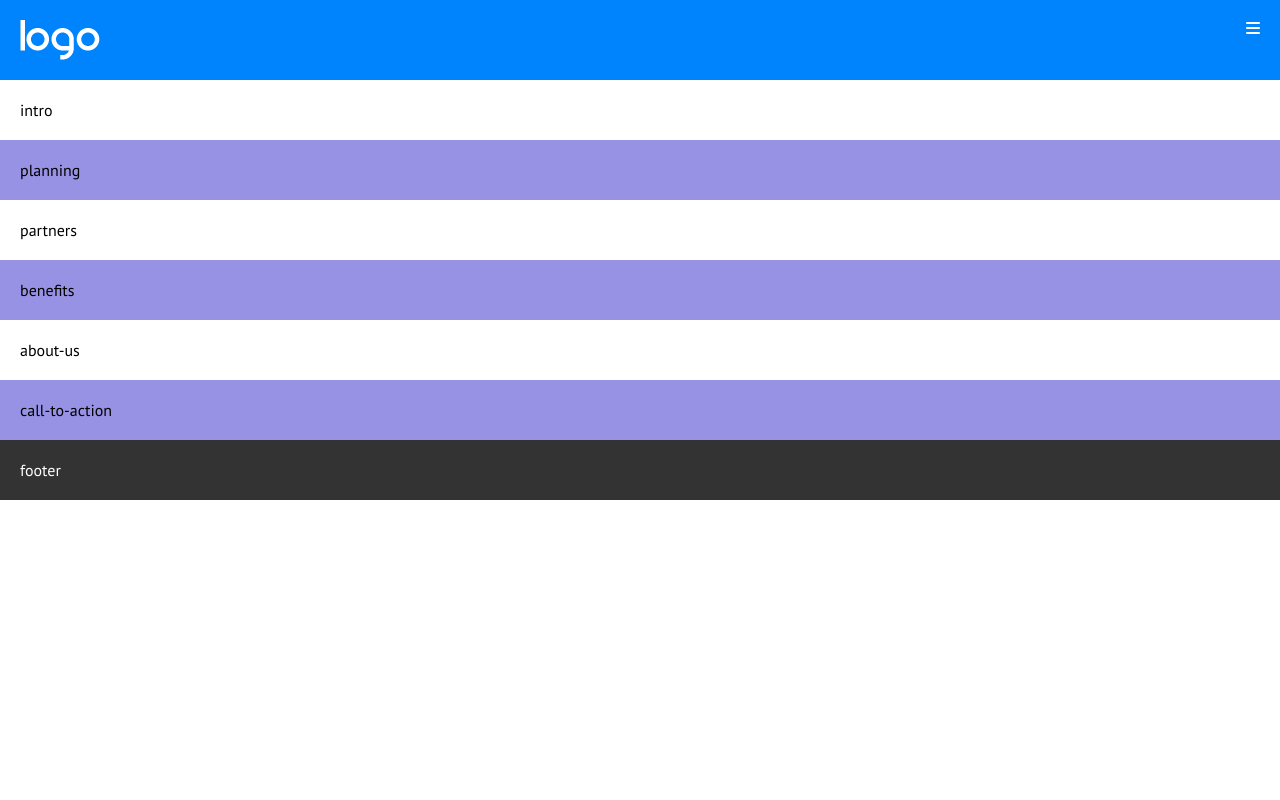
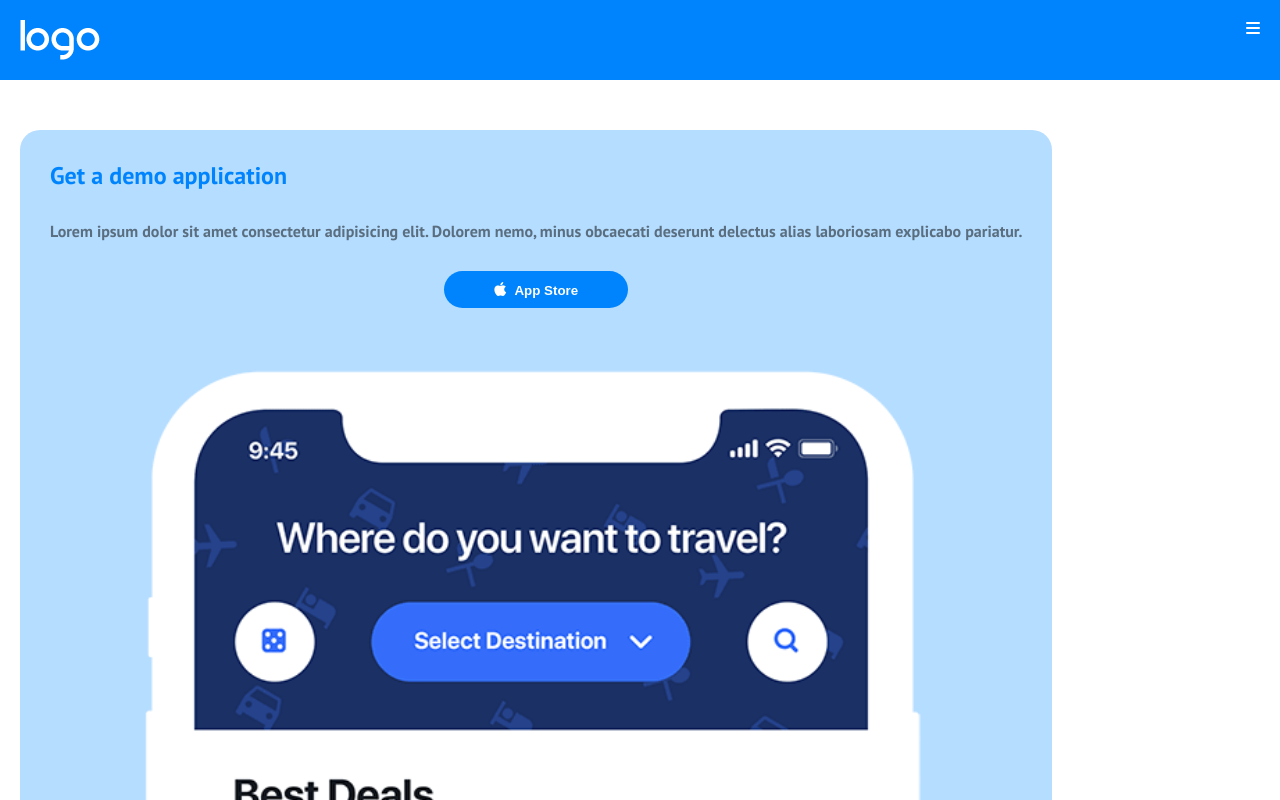
Before and after one commit to NelloRossi97/htmlcss-responsive-layout, a plain HTML site: page index.html in a window 1280 px wide. Shown: the top 800 px of the page. Drawn offline with Linux system fonts and the light colour scheme.

Commit message:
added content to card

```diff
--- a/css/style.css
+++ b/css/style.css
@@ -11,6 +11,7 @@
     --dark: #333333;
     --contrast-color: #FDC15F;
     --light-color: #FFFFFF;
+    --grey-text: #5A6E7F;
 }
 
 
@@ -36,7 +37,9 @@ body{
 
 .container{
     padding: 20px;
-    margin: 0 auto;
+    display: flex;
+    flex-flow: row wrap;
+    gap: 10px;
 }
 
 .flex-center{
@@ -67,24 +70,82 @@ header nav ul{
 
 /* main */
 main{
-    margin-top: 80px;
+    margin-top: 100px;
 }
 .even{
     background-color: var(--primary-color);
 }
 
+#intro i{
+    color: var(--secondary-dark);
+    font-size: 6rem;
+}
+
+#intro button i{
+    color: var(--light-color);
+    font-size: 1rem;
+}
+.card{
+    background-color: var(--secondary-light);
+    border-radius: 20px;
+    margin-top: 10px;
+    padding: 30px;
+}
+.card-left-btn-img img{
+    width: 100%;
+    position: relative;
+    bottom: -35px;
+}
+.card-left-btn-img{
+    margin-top: 30px;
+}
+
+.card h3{
+    color: var(--secondary-dark);
+    font-size: 1.5rem;
+    margin: 30px 0;
+}
+
+.card-left-text h3{
+    margin-top: 0;
+}
+
+.card p{
+    font-weight: bold;
+    color: var(--grey-text);
+}
 /* footer */
 footer{
     background-color: var(--dark);
     color: var(--light-color);
 }
 
+/* utilities */
+.text-center{
+    text-align: center;
+}
 
+.btn{
+    border-radius: 50px;
+    padding: 10px 50px;
+    border: none;
+    color: var(--light-color);
+    font-weight: bold;
+}
+.btn i{
+    margin-right: 5px;
+}
+.blue-btn{
+    background-color: var(--secondary-dark);
+}
 
+.purple-btn{
+    background-color: var(--primary-color);
+}
 
-
-
-
+.p-bottom-50{
+    padding-bottom: 50px;
+}
 
 
 
--- a/index.html
+++ b/index.html
@@ -43,9 +43,40 @@
     </header>
 
     <main>
-        <section id="intro">
+        <section id="intro" class="p-bottom-50">
             <div class="container">
-                intro
+                <div class="card">
+                    <div class="card-left">
+                        <div class="card-left-text">
+                            <h3>Get a demo application</h3>
+                            <p>Lorem ipsum dolor sit amet consectetur adipisicing elit. Dolorem nemo, minus obcaecati deserunt delectus alias laboriosam explicabo pariatur.</p>
+                        </div>
+                        <div class="card-left-btn-img text-center">
+                            <button class="btn blue-btn"><i class="fa-brands fa-apple"></i> App Store </button>
+                            <img src="./img/phone.png" alt="phone">
+                        </div>
+                    </div>
+                </div>
+                <div class="card text-center">
+                    <i class="fa-solid fa-file-code"></i>
+                    <h3>Clean Code</h3>
+                    <p>Lorem ipsum, dolor sit amet consectetur adipisicing elit. Quos aspernatur sunt, animi quam culpa, perspiciatis minus est quae dicta debitis officia vero itaque amet? Tenetur eligendi laborum aperiam consequatur molestias?</p>
+                </div>
+                <div class="card text-center">
+                    <i class="fa-solid fa-compass-drafting"></i>
+                    <h3>Web Design</h3>
+                    <p>Lorem ipsum, dolor sit amet consectetur adipisicing elit. Quos aspernatur sunt, animi quam culpa, perspiciatis minus est quae dicta debitis officia vero itaque amet? Tenetur eligendi laborum aperiam consequatur molestias?</p>
+                </div>
+                <div class="card text-center">
+                    <i class="fa-solid fa-laptop-code"></i>
+                    <h3>Developemenet</h3>
+                    <p>Lorem ipsum, dolor sit amet consectetur adipisicing elit. Quos aspernatur sunt, animi quam culpa, perspiciatis minus est quae dicta debitis officia vero itaque amet? Tenetur eligendi laborum aperiam consequatur molestias?</p>
+                </div>
+                <div class="card text-center">
+                    <i class="fa-solid fa-bullhorn"></i>
+                    <h3>Branding</h3>
+                    <p>Lorem ipsum, dolor sit amet consectetur adipisicing elit. Quos aspernatur sunt, animi quam culpa, perspiciatis minus est quae dicta debitis officia vero itaque amet? Tenetur eligendi laborum aperiam consequatur molestias?</p>
+                </div>
             </div>
         </section>
 
@@ -55,7 +86,7 @@
             </div>
         </section>
 
-        <section id="testimonials">
+        <section id="testimonials" class="p-bottom-50">
             <div class="container">
                 partners
             </div>
@@ -67,7 +98,7 @@
             </div>
         </section>
 
-        <section id="about-us">
+        <section id="about-us" class="p-bottom-50">
             <div class="container">
                 about-us
             </div>
```
